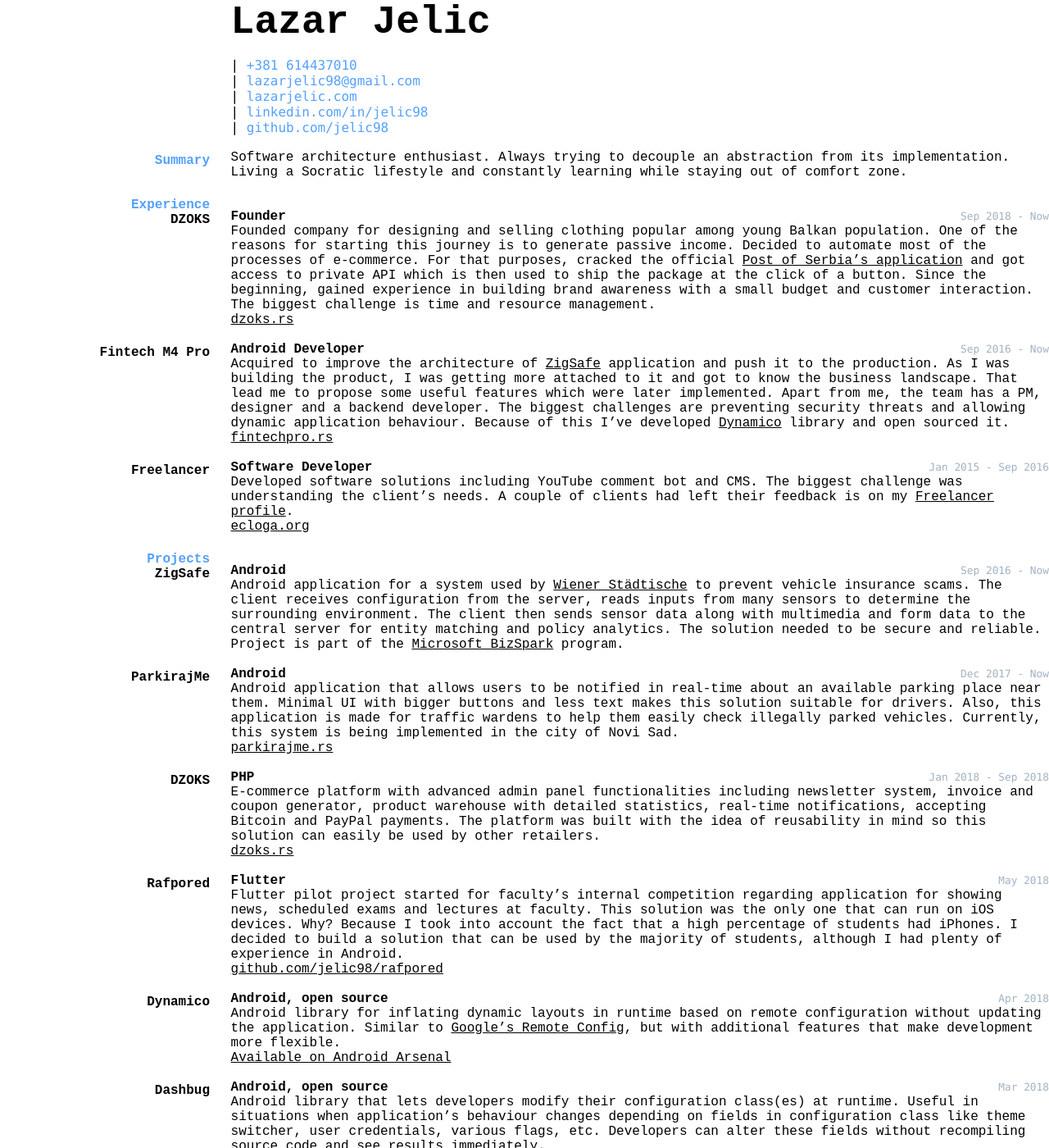
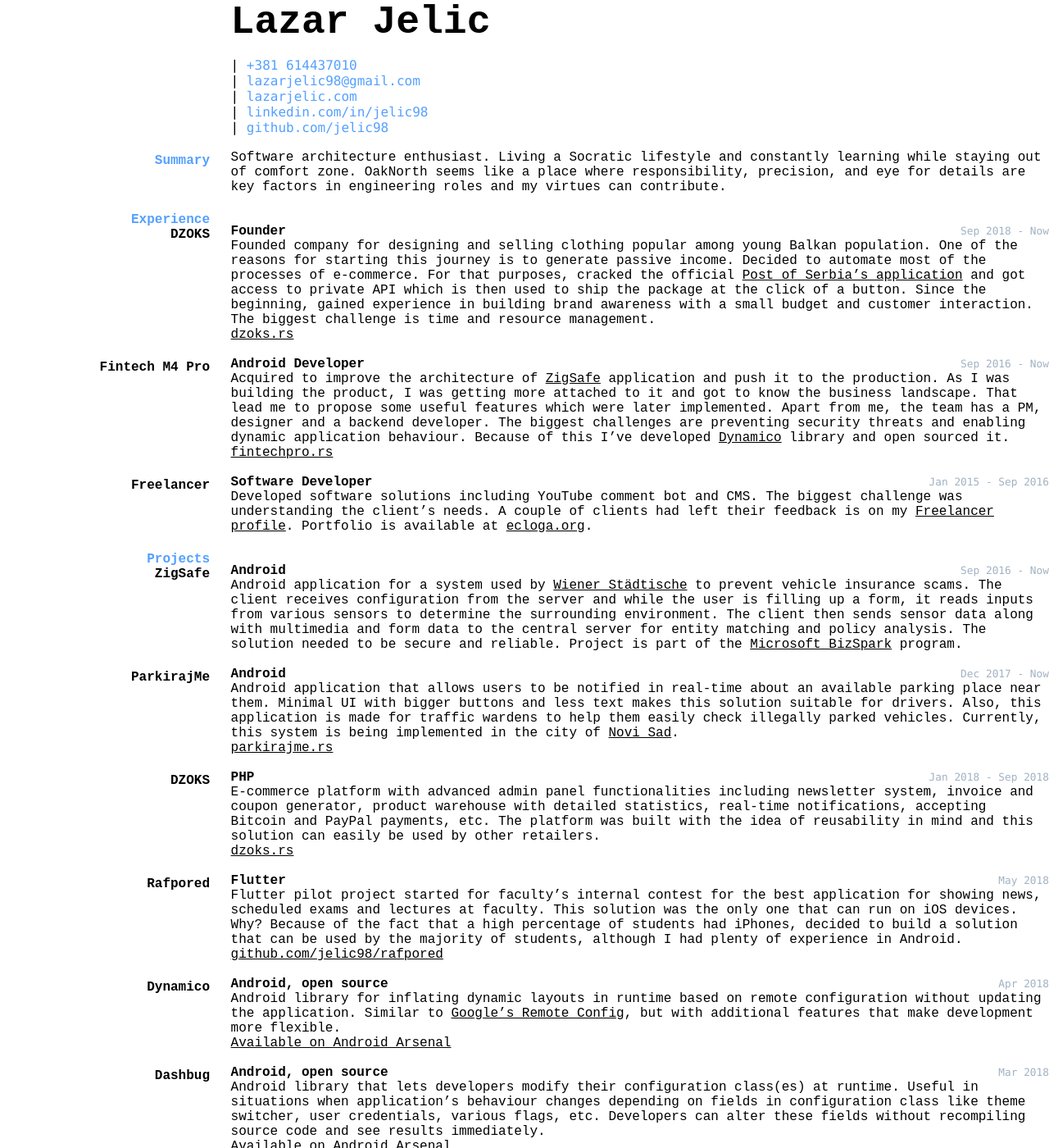
Before and after one commit to jelic98/cv, a Jekyll site: the page built from index.md, in a window 1280 px wide and 1400 px high. Shown: the whole window at 82% size. Built offline with Jekyll 4.4.1, drawn with Linux system fonts in a browser that asks for light colours; our own code applies the rules of GitHub Pages for plain Markdown files.

Commit message:
Selected more appropriate words

```diff
--- a/index.md
+++ b/index.md
@@ -19,8 +19,8 @@ layout: cv
 
 ## Summary
 Software architecture enthusiast.
-Always trying to decouple an abstraction from its implementation.
 Living a Socratic lifestyle and constantly learning while staying out of comfort zone.
+OakNorth seems like a place where responsibility, precision, and eye for details are key factors in engineering roles and my virtues can contribute.
 
 ## Experience
 
@@ -45,7 +45,7 @@ Acquired to improve the architecture of [ZigSafe](#zigsafe) application and push
 As I was building the product, I was getting more attached to it and got to know the business landscape.
 That lead me to propose some useful features which were later implemented.
 Apart from me, the team has a PM, designer and a backend developer.
-The biggest challenges are preventing security threats and allowing dynamic application behaviour.
+The biggest challenges are preventing security threats and enabling dynamic application behaviour.
 Because of this I’ve developed [Dynamico](https://android-arsenal.com/details/1/6926) library and open sourced it.
 
 [fintechpro.rs](http://fintechpro.rs)
@@ -57,8 +57,7 @@ __Software Developer__
 Developed software solutions including YouTube comment bot and CMS.
 The biggest challenge was understanding the client’s needs.
 A couple of clients had left their feedback is on my [Freelancer profile](https://www.freelancer.com/u/jelic).
-
-[ecloga.org](https://www.ecloga.org)
+Portfolio is available at [ecloga.org](https://www.ecloga.org).
 
 ## Projects
 
@@ -67,8 +66,8 @@ __Android__
 `Sep 2016 - Now`
 
 Android application for a system used by [Wiener Städtische](https://wiener.co.rs) to prevent vehicle insurance scams.
-The client receives configuration from the server, reads inputs from many sensors to determine the surrounding environment.
-The client then sends sensor data along with multimedia and form data to the central server for entity matching and policy analytics.
+The client receives configuration from the server and while the user is filling up a form, it reads inputs from various sensors to determine the surrounding environment.
+The client then sends sensor data along with multimedia and form data to the central server for entity matching and policy analysis.
 The solution needed to be secure and reliable.
 Project is part of the [Microsoft BizSpark](https://startups.microsoft.com) program.
 
@@ -79,7 +78,7 @@ __Android__
 Android application that allows users to be notified in real-time about an available parking place near them.
 Minimal UI with bigger buttons and less text makes this solution suitable for drivers.
 Also, this application is made for traffic wardens to help them easily check illegally parked vehicles.
-Currently, this system is being implemented in the city of Novi Sad.
+Currently, this system is being implemented in the city of [Novi Sad](https://en.wikipedia.org/wiki/Novi_Sad).
 
 [parkirajme.rs](http://www.parkirajme.rs)
 
@@ -87,8 +86,8 @@ Currently, this system is being implemented in the city of Novi Sad.
 __PHP__
 `Jan 2018 - Sep 2018`
 
-E-commerce platform with advanced admin panel functionalities including newsletter system, invoice and coupon generator, product warehouse with detailed statistics, real-time notifications, accepting Bitcoin and PayPal payments.
-The platform was built with the idea of reusability in mind so this solution can easily be used by other retailers.
+E-commerce platform with advanced admin panel functionalities including newsletter system, invoice and coupon generator, product warehouse with detailed statistics, real-time notifications, accepting Bitcoin and PayPal payments, etc.
+The platform was built with the idea of reusability in mind and this solution can easily be used by other retailers.
 
 [dzoks.rs](https://www.dzoks.rs)
 
@@ -96,11 +95,10 @@ The platform was built with the idea of reusability in mind so this solution can
 __Flutter__
 `May 2018`
 
-Flutter pilot project started for faculty's internal competition regarding application for showing news, scheduled exams and lectures at faculty.
+Flutter pilot project started for faculty's internal contest for the best application for showing news, scheduled exams and lectures at faculty.
 This solution was the only one that can run on iOS devices.
 Why?
-Because I took into account the fact that a high percentage of students had iPhones.
-I decided to build a solution that can be used by the majority of students, although I had plenty of experience in Android.
+Because of the fact that a high percentage of students had iPhones, decided to build a solution that can be used by the majority of students, although I had plenty of experience in Android.
 
 [github.com/jelic98/rafpored](https://www.github.com/jelic98/rafpored)
 
```
